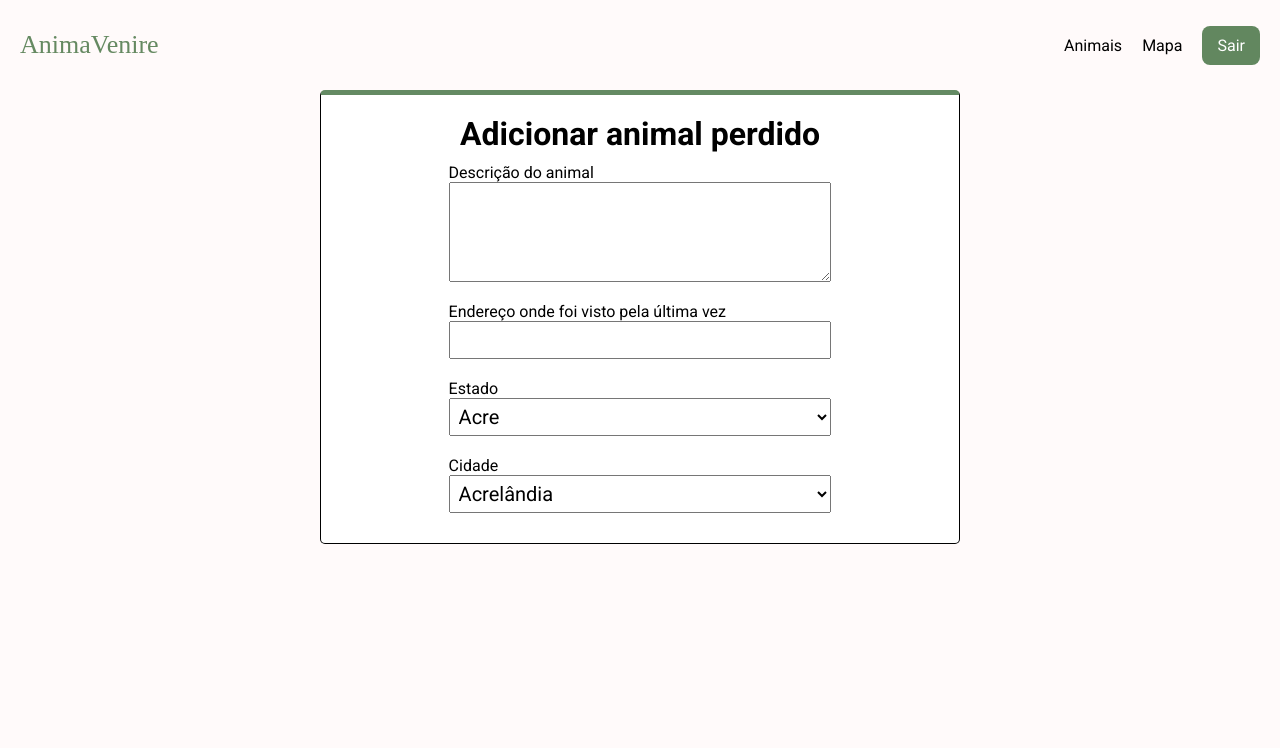
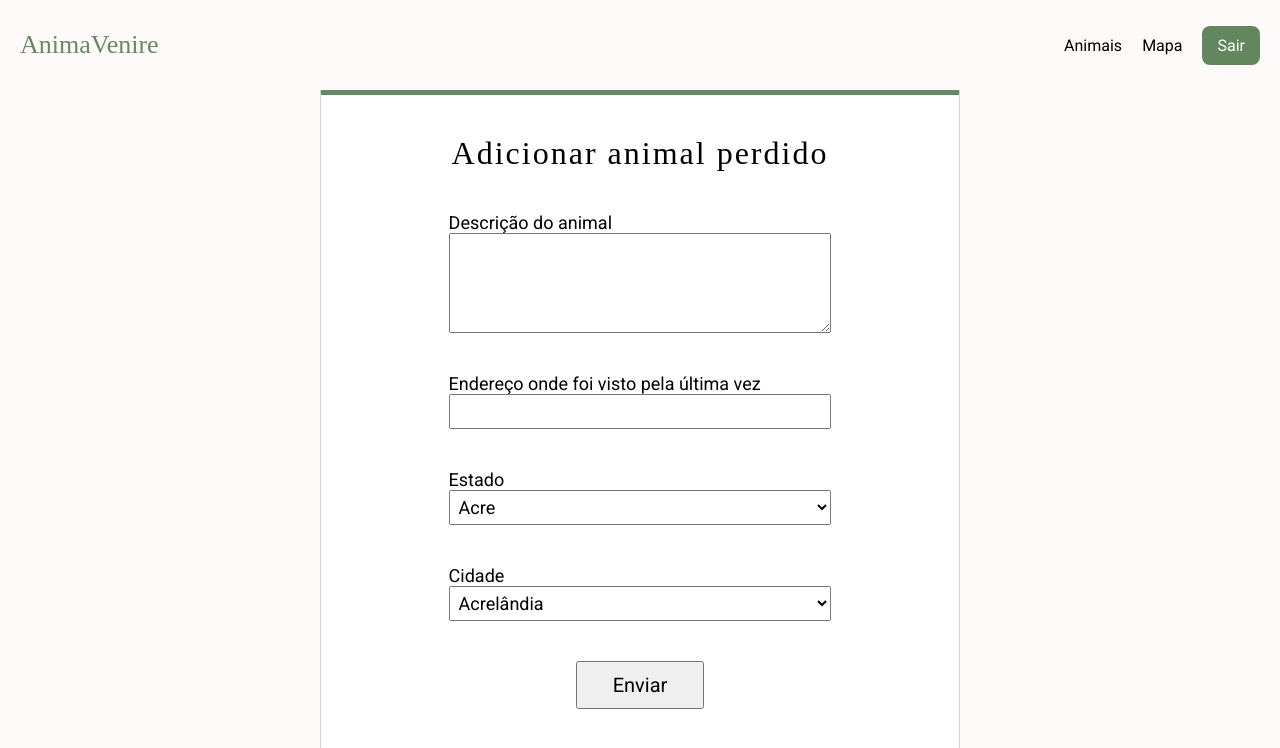
Before and after one commit to kyoduke/animavenire-react, a React (Vite) app: page /add_pet in a window 1280 px wide. Shown: the top 748 px of the page. Built offline with nearby package versions, Linux system fonts and the light colour scheme; sample sign-in values are in the browser's storage.

Commit message:
added formData state

```diff
--- a/src/components/AddPet/AddPet.css
+++ b/src/components/AddPet/AddPet.css
@@ -3,24 +3,32 @@
     justify-content: center;
 
     .container {
-        border: 1px solid black;
+        border: 1px solid #ced4da;
         border-top: 0.5rem solid hsla(var(--anima-green), 0.65);
         display: inline-flex;
         flex-direction: column;
-        border-radius: 5px;
+        border-radius: 0.2rem;
         width: 50%;
         padding: 2rem 0;
         background-color: white;
 
+        #title {
+            font-family: NewsReader;
+            letter-spacing: 0.2rem;
+            font-weight: 500;
+            margin: 2rem;
+        }
+
         .form-control {
             display: flex;
             flex-direction: column;
-            margin: 1rem 20%;
+            margin: 2rem 20%;
+            font-size: 1.8rem;
 
             input,
             select {
                 padding: 0.5rem;
-                font-size: 2rem;
+                font-size: inherit;
             }
             textarea {
                 height: 10rem;
@@ -28,6 +36,13 @@
                 width: 100%;
             }
         }
+        .button {
+            padding: 0 20%;
+            button {
+                padding: 1rem;
+                font-size: 2rem;
+            }
+        }
         h1 {
             text-align: center;
         }
--- a/src/components/AddPet/AddPet.tsx
+++ b/src/components/AddPet/AddPet.tsx
@@ -3,12 +3,13 @@ import { statesData } from "../../data/state-city";
 import "./AddPet.css";
 
 export const AddPet = () => {
-  const [selectStateValue, setSelectStateValue] = useState(
-    statesData[0].stateName
-  );
-  const [selectCityValue, setSelectCityValue] = useState(
-    statesData[0].cities[0].cityName
-  );
+  const [formData, setFormData] = useState({
+    description: "",
+    address: "",
+    state: statesData[0].stateName,
+    city: statesData[0].cities[0].cityName,
+  });
+
   const addPetToStorage = () => {};
 
   const stateOptions = statesData.map((state) => (
@@ -18,7 +19,7 @@ export const AddPet = () => {
   ));
 
   const cityOptions = statesData
-    .find((state) => state.stateName == selectStateValue)
+    .find((state) => state.stateName == formData.state)
     ?.cities.map((city) => (
       <option value={city.cityName} key={city.city_ID}>
         {city.cityName}
@@ -29,21 +30,38 @@ export const AddPet = () => {
     e: React.ChangeEvent<HTMLSelectElement>
   ) => {
     const value = e.target.value;
-    setSelectStateValue(value);
+    setFormData({ ...formData, state: value });
+  };
+
+  const submitFormData = () => {
+    console.log(formData);
   };
 
   return (
     <>
       <div id="root-add-pet">
         <div className="container">
-          <h1>Adicionar animal perdido</h1>
+          <h1 id="title">Adicionar animal perdido</h1>
           <div className="form-control">
             <p>Descrição do animal</p>
-            <textarea name="" id="id-description"></textarea>
+            <textarea
+              name=""
+              id="id-description"
+              onChange={(e) =>
+                setFormData({ ...formData, description: e.target.value })
+              }
+              value={formData.description}
+            ></textarea>
           </div>
           <div className="form-control">
             <p>Endereço onde foi visto pela última vez</p>
-            <input type="text" />
+            <input
+              type="text"
+              onChange={(e) =>
+                setFormData({ ...formData, address: e.target.value })
+              }
+              value={formData.address}
+            />
           </div>
           <div className="form-control">
             <p>Estado</p>
@@ -51,7 +69,7 @@ export const AddPet = () => {
               name="state-select"
               id="id-state-select"
               onChange={handleOnChangeStateSelect}
-              value={selectStateValue}
+              value={formData.state}
             >
               {stateOptions}
             </select>
@@ -61,11 +79,16 @@ export const AddPet = () => {
             <select
               name="city-select"
               id="id-city-select"
-              onChange={(e) => setSelectCityValue(e.target.value)}
-              value={selectCityValue}
+              onChange={(e) =>
+                setFormData({ ...formData, city: e.target.value })
+              }
+              value={formData.city}
             >
               {cityOptions}
             </select>
+          </div>
+          <div className="form-control button">
+            <button onClick={submitFormData}>Enviar</button>
           </div>
         </div>
       </div>
```
